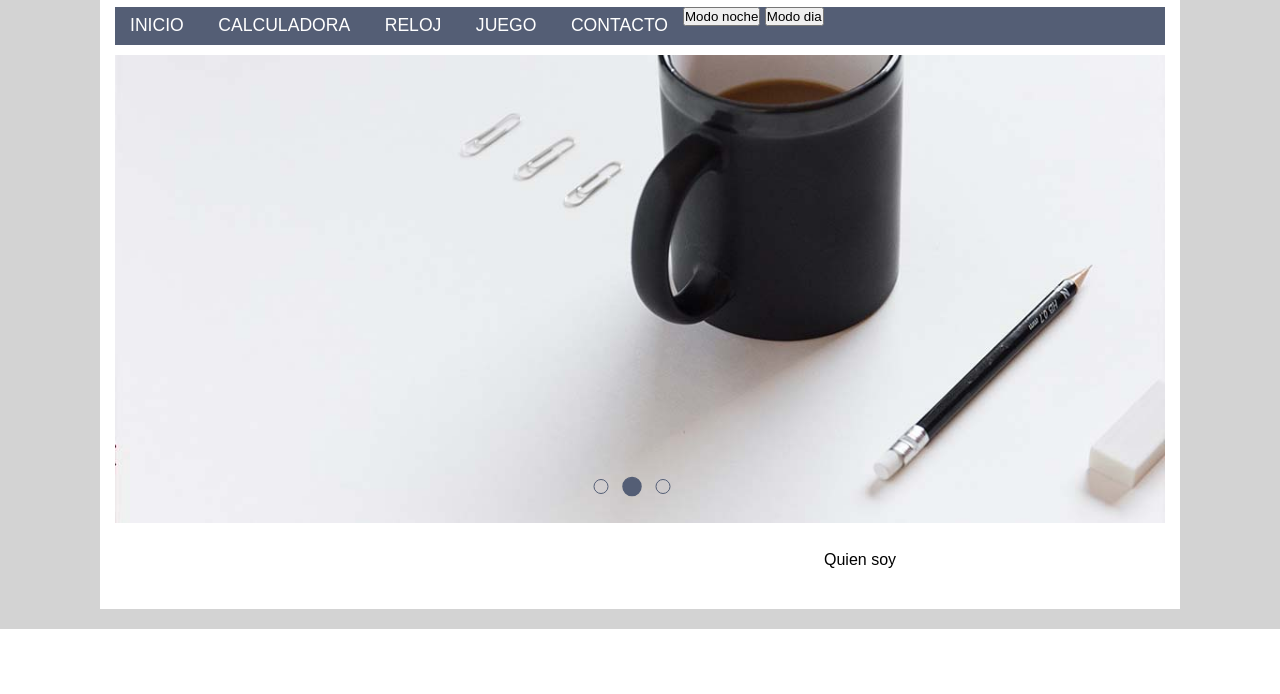
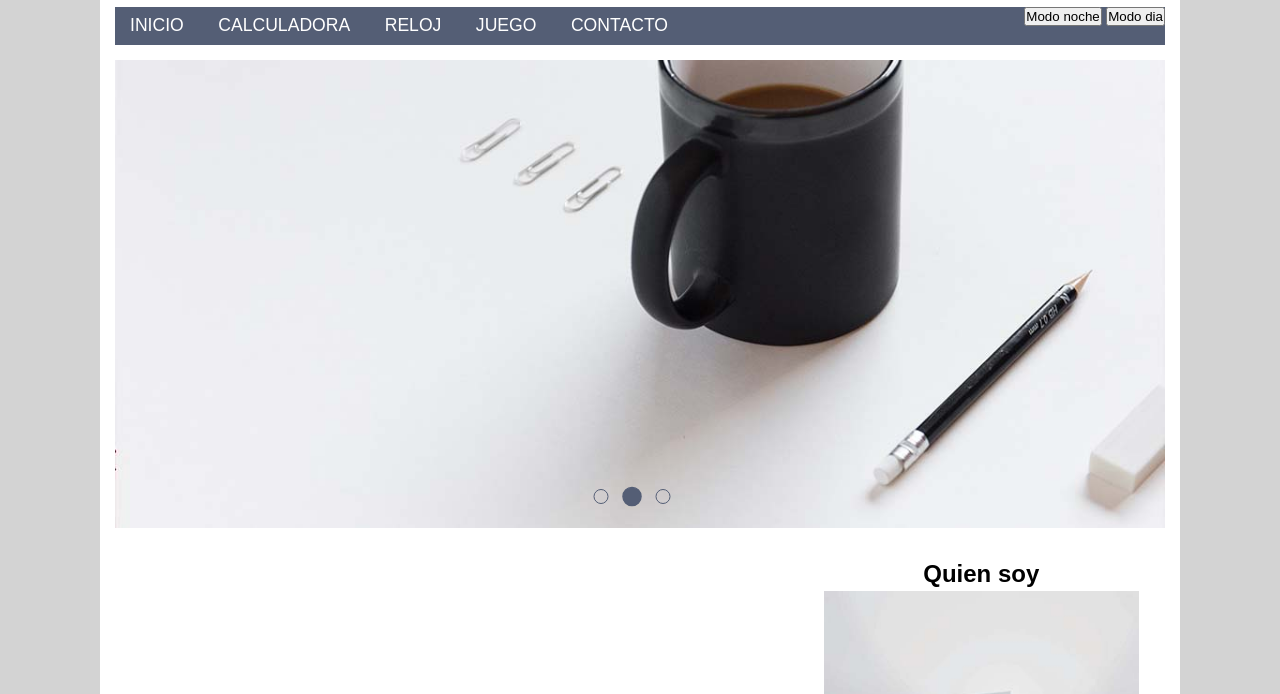
Before and after one commit to JavierMartinGil/Practica-js, a plain HTML site: page index.html in a window 1280 px wide. Shown: the part 106-800 px from the top of the page. Drawn offline with nearby package versions, Linux system fonts and the light colour scheme; no server answers.

Commit message:
Seguimos con el proyecto

```diff
--- a/css/styles.css
+++ b/css/styles.css
@@ -5,6 +5,12 @@ body{
 div.wrapper{
     background-color: lightgrey;
     padding: 20px 100px;
+}
+
+img{
+    max-width: 100%;
+    height: auto;
+    margin: 5px 0;
 }
 
 div#contenido{
@@ -39,7 +45,7 @@ header #navbar {
     margin: 10px 0;
     background-color: #545E75;
     display: flex;
-
+    justify-content: space-between;
 }
 
 header nav li{
@@ -108,3 +114,9 @@ div.comentarios {
 .post{
     margin: 10px 0;
 }
+
+.sidebar h4 {
+    font-size: 1.5em;
+    font-weight: bold;
+    text-align: center;
+}
--- a/index.html
+++ b/index.html
@@ -28,7 +28,7 @@
                         <li><a href="" class="navitem">Juego</a></li>
                         <li><a href="" class="navitem">Contacto</a></li>
                     </ul>
-                    <div>
+                    <div class="mode">
                         <button id="noche">Modo noche</button>
                         <button id="dia">Modo dia</button>
                     </div>
@@ -53,15 +53,12 @@
                 </div>
                 <div class="post">
                     <div class="principal" id="feed">
-                        <!-- <div class="titulopost"><p class="comentarios">45 comentarios</p>
-                            <h2>Loren Ipsum</h2>
-                            <h5>fecha autor etc</h5>
 
-                            <p>Lorem, ipsum dolor sit amet consectetur adipisicing elit. Obcaecati unde aut facilis et praesentium cum. Deleniti voluptatum rerum, distinctio repellat totam accusantium officia quam. Libero sit repellat voluptatem animi inventore.</p>
-                        </div> -->
                     </div>
                     <aside class="sidebar">
-                        <h4>Quien soy</h4>
+                        <h4><span>Quien soy</span></h4>
+                        <img src="img/quien-soy.jpg" alt="Quien Soy">
+                        <p>Lorem ipsum dolor sit amet consectetur adipisicing elit. Nulla ratione maxime in deleniti iure. Ab cum placeat, laboriosam laborum aspernatur nisi officia et! Assumenda, dolorum fugiat et ipsam dignissimos necessitatibus?</p>
                     </aside>
                 </div>
             </main>
```
Also changed, not shown: img/quien-soy.jpg (added).
